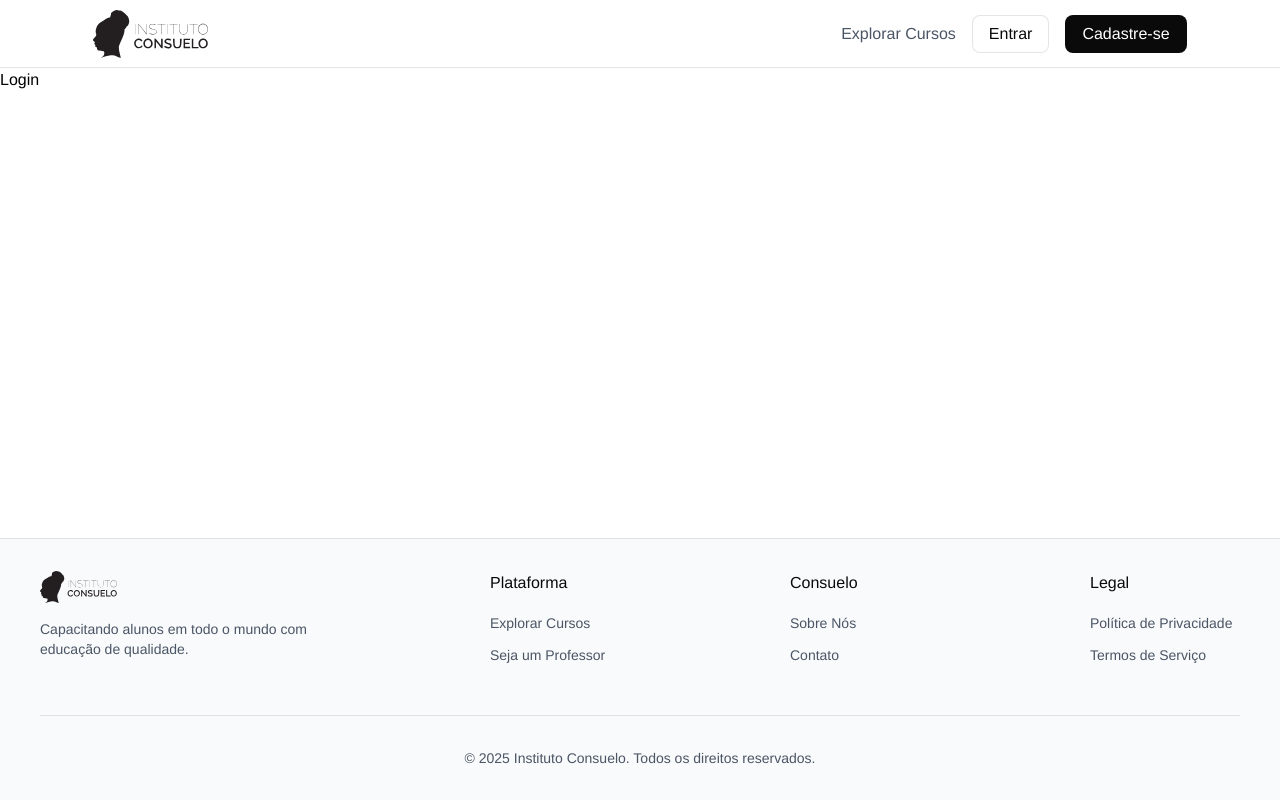
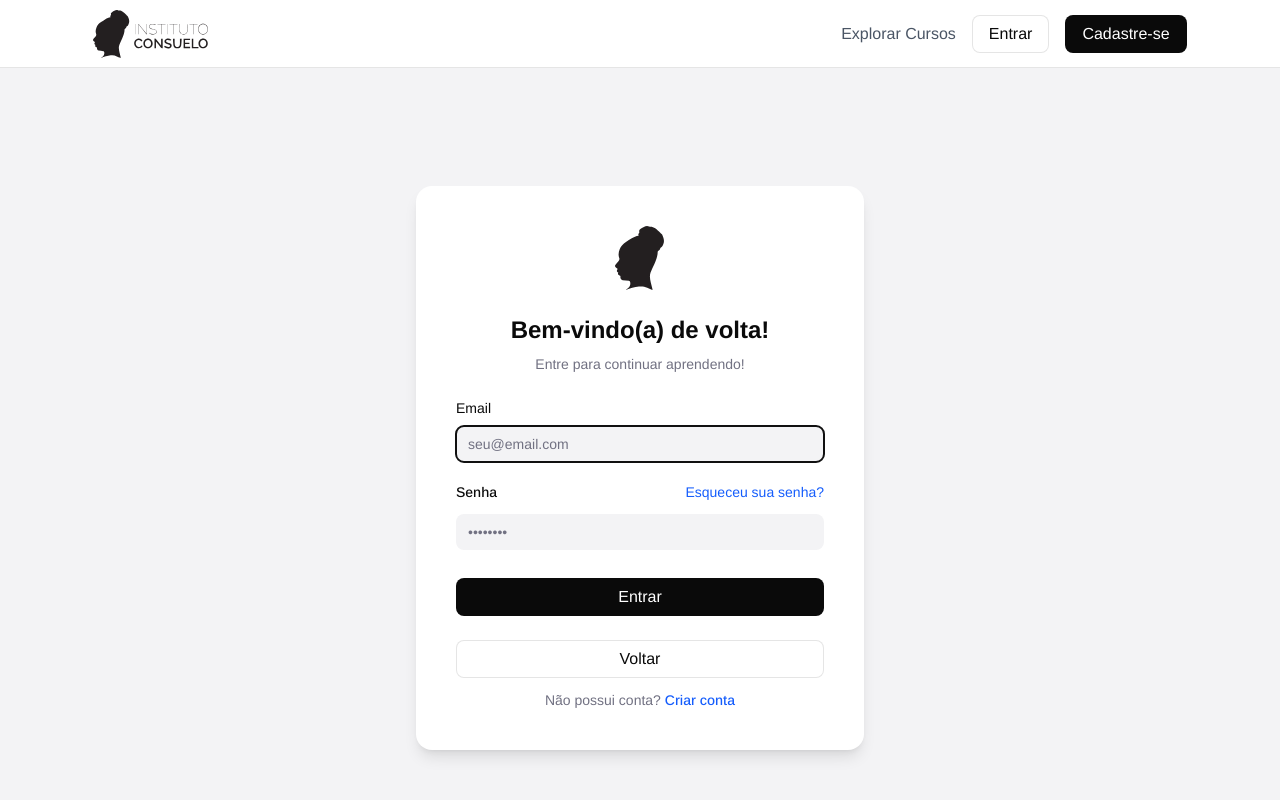
Before and after one commit to Edutech-Instituto-Consuelo/frontend, a React (Vite) app: page /login in a window 1280 px wide. Shown: the top 800 px of the page. Built offline with nearby package versions, Linux system fonts and the light colour scheme.

Commit message:
feat: finaliza tela de login com arquitetura componentizada e validação

```diff
--- a/package.json
+++ b/package.json
@@ -10,14 +10,17 @@
     "preview": "vite preview"
   },
   "dependencies": {
+    "@hookform/resolvers": "^5.2.2",
     "@tailwindcss/vite": "^4.1.17",
     "react": "^19.2.0",
     "react-dom": "^19.2.0",
+    "react-hook-form": "^7.67.0",
     "react-icons": "^5.5.0",
     "react-router-dom": "^7.9.6",
     "tailwind-merge": "^3.4.0",
     "tailwind-variants": "^3.1.1",
-    "tailwindcss": "^4.1.17"
+    "tailwindcss": "^4.1.17",
+    "zod": "^4.1.13"
   },
   "devDependencies": {
     "@eslint/js": "^9.39.1",
--- /dev/null
+++ b/src/pages/Login/components/LoginFooter.tsx
@@ -0,0 +1,21 @@
+import { Link } from "react-router-dom";
+import { Button } from "../../../components/Button";
+
+export function LoginFooter() {
+  return (
+    <div className="space-y-3">
+      <Link to="/" className="block">
+        <Button fullWidth variant="secondary" type="button">
+          Voltar
+        </Button>
+      </Link>
+
+      <p className="text-center text-sm text-neutral-500">
+        Não possui conta?{" "}
+        <Link to="/register" className="link font-medium">
+          Criar conta
+        </Link>
+      </p>
+    </div>
+  );
+}
--- /dev/null
+++ b/src/pages/Login/components/LoginForm.tsx
@@ -0,0 +1,69 @@
+import { Link, useNavigate } from "react-router-dom";
+import { useForm } from "react-hook-form";
+import { zodResolver } from "@hookform/resolvers/zod";
+import { Button } from "../../../components/Button";
+import { Input } from "../../../components/Form/Input";
+import { loginSchema, type LoginFormData } from "../schemas/loginSchema";
+
+export function LoginForm() {
+  const navigate = useNavigate();
+
+  const {
+    register,
+    handleSubmit,
+    formState: { errors, isSubmitting },
+  } = useForm<LoginFormData>({
+    resolver: zodResolver(loginSchema),
+  });
+
+  const onSubmit = async (data: LoginFormData) => {
+    console.log("Login enviado:", data);
+    // Isso aqui finge que o Backend respondeu "OK" depois de 1 segundo
+    await new Promise((resolve) => setTimeout(resolve, 1000));
+    navigate("/");
+  };
+
+  const formErrors = errors as unknown as Record<string, Record<string, string>>;
+
+  return (
+    <form onSubmit={handleSubmit(onSubmit)} className="space-y-5">
+      <Input
+        id="email"
+        type="email"
+        label="Email"
+        placeholder="seu@email.com"
+        autoFocus
+        autoComplete="email"
+        {...register("email")}
+        errors={formErrors}
+      />
+
+      <div className="space-y-1">
+        <div className="flex justify-between items-baseline mb-1">
+          <label htmlFor="password" className="text-sm font-medium text-neutral-900 cursor-pointer">
+            Senha
+          </label>
+          <Link to="/forgot-password" className="link text-sm">
+            Esqueceu sua senha?
+          </Link>
+        </div>
+
+        <Input
+          id="password"
+          type="password"
+          placeholder="••••••••"
+          autoComplete="current-password"
+          {...register("password")}
+          errors={formErrors}
+          label=""
+        />
+      </div>
+
+      <div className="pt-2 flex flex-col gap-3">
+        <Button fullWidth type="submit" disabled={isSubmitting}>
+          {isSubmitting ? "Entrando..." : "Entrar"}
+        </Button>
+      </div>
+    </form>
+  );
+}
--- /dev/null
+++ b/src/pages/Login/components/LoginHeader.tsx
@@ -0,0 +1,15 @@
+import simbolo from "../../../assets/simbolo_black.svg";
+
+export function LoginHeader() {
+  return (
+    <div className="text-center space-y-2">
+      <div className="flex justify-center mb-6">
+        <img src={simbolo} alt="Logo" className="h-16 w-auto" />
+      </div>
+      <h2 className="text-2xl font-bold text-neutral-900">Bem-vindo(a) de volta!</h2>
+      <p className="text-sm font-normal text-neutral-500">
+        Entre para continuar aprendendo!
+      </p>
+    </div>
+  );
+}
--- /dev/null
+++ b/src/pages/Login/components/index.ts
@@ -0,0 +1,3 @@
+export * from "./LoginHeader";
+export * from "./LoginForm";
+export * from "./LoginFooter";
--- a/src/pages/Login/index.tsx
+++ b/src/pages/Login/index.tsx
@@ -1,7 +1,17 @@
+import { LoginHeader, LoginForm, LoginFooter } from "./components";
+
 export default function Login() {
-    return (
-        <div>
-            <h1>Login</h1>
-        </div>
-    );
+  return (
+    <div className="min-h-screen flex items-center justify-center bg-neutral-50 px-4 py-12">
+      <div className="max-w-md w-full bg-white rounded-2xl shadow-lg p-8 md:p-10 space-y-6">
+
+        <LoginHeader />
+
+        <LoginForm />
+
+        <LoginFooter />
+
+      </div>
+    </div>
+  );
 }
--- /dev/null
+++ b/src/pages/Login/schemas/loginSchema.ts
@@ -0,0 +1,8 @@
+import { z } from "zod";
+
+export const loginSchema = z.object({
+  email: z.string().trim().min(1, "O email é obrigatório").email("Formato de email inválido"),
+  password: z.string().min(1, "A senha é obrigatória"),
+});
+
+export type LoginFormData = z.infer<typeof loginSchema>;
```
Also changed, not shown: 1 other file (tests, documents, lock files or other folders).
